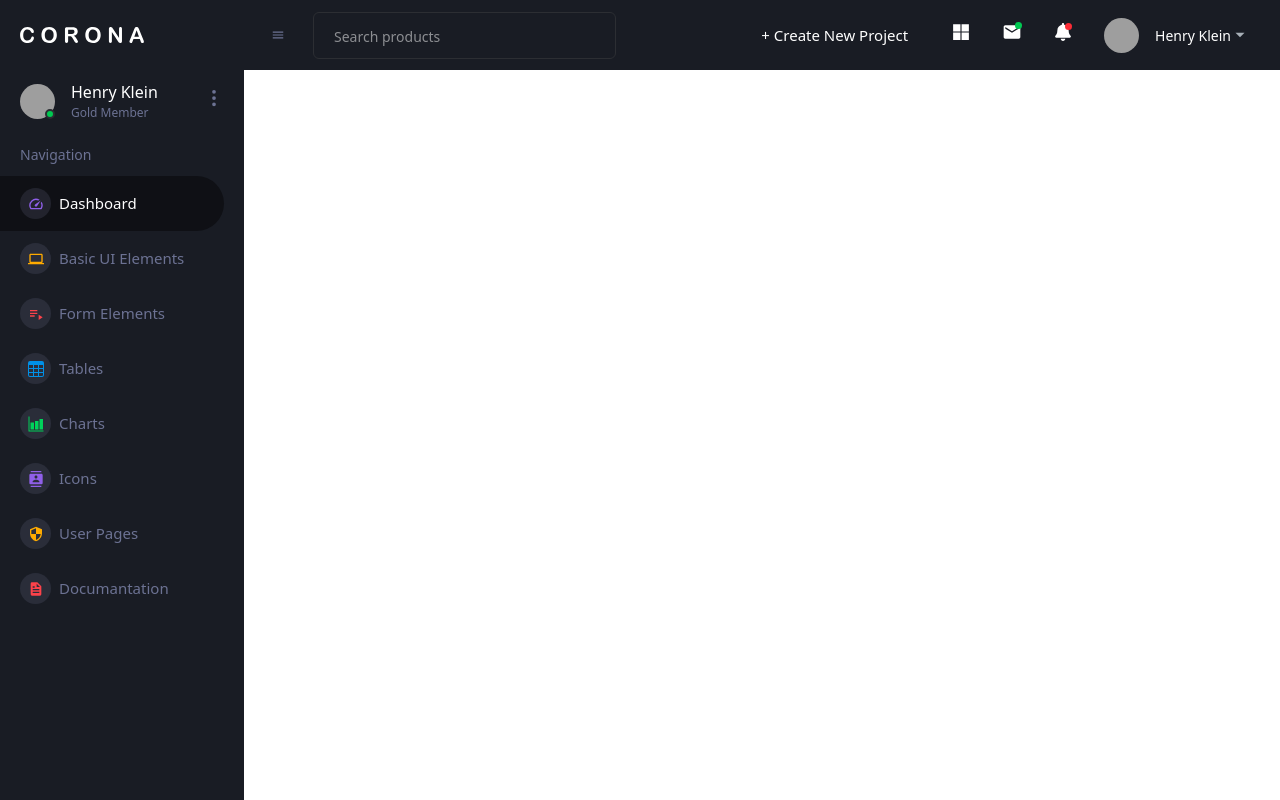
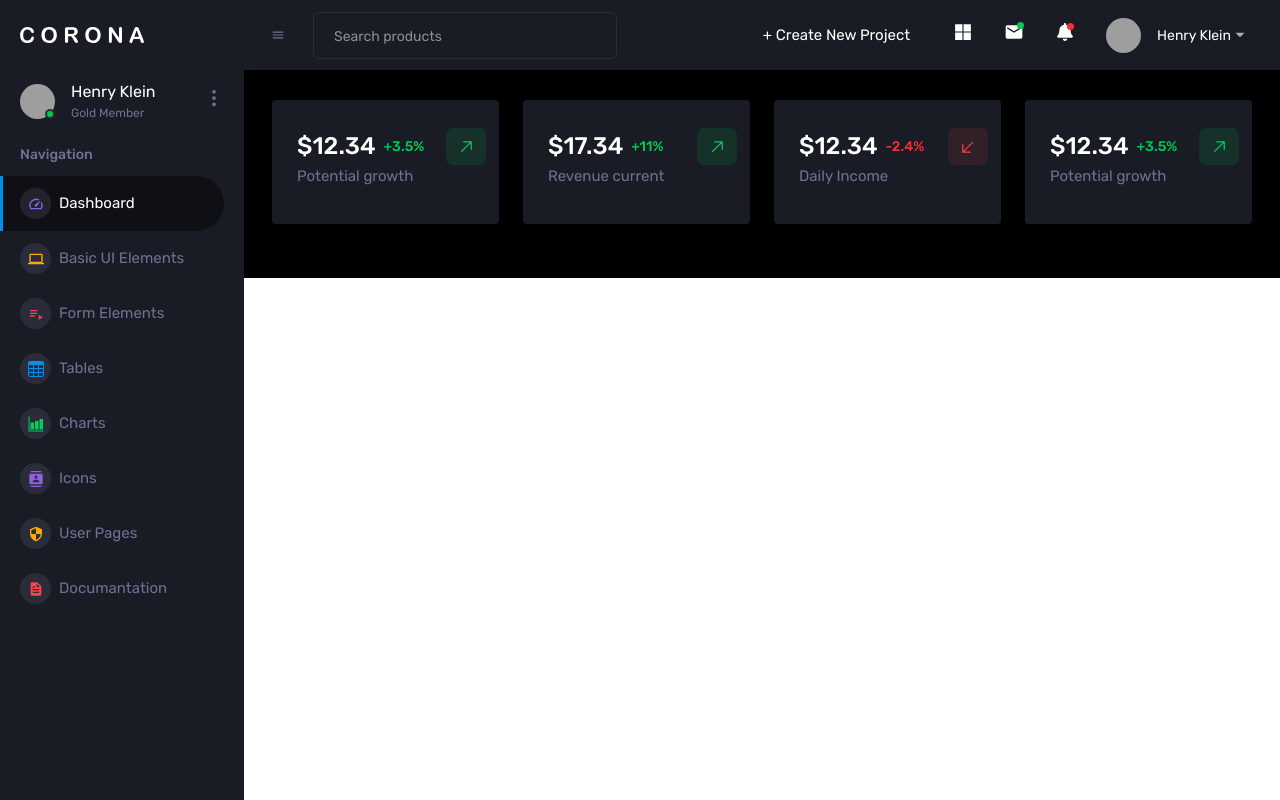
Before and after one commit to VISHNU-M123/PHOZOGY, a React (Vite) app in the folder admin/: page / in a window 1280 px wide. Built offline with nearby package versions, Linux system fonts and the light colour scheme; grey boxes are pictures that could not be loaded.

Commit message:
navbar and sidebar completed

```diff
--- a/admin/src/components/Navbar.jsx
+++ b/admin/src/components/Navbar.jsx
@@ -88,8 +88,8 @@ const Navbar = ({toggleSidebarItems}) => {
         </ul>
         <ul className='flex items-center'>
           <li ref={menuRef} className='relative hidden lg:block'>
-            <button onClick={() => setIsOpen(!isOpen)} className={`mx-[16px] ${isOpen ? 'bg-green-500' : ''} text-white px-[12px] py-[6px] text-[15px] rounded-[4px] cursor-pointer`}>+ Create New Project</button>
-            <div className={`bg-[#191c24] absolute rounded-[4px] min-w-[230px] mt-0 top-[48px] left-auto right-0 shadow-[0px_0px_35px_-3px_rgb(0,0,0)] transition-all ease-in-out duration-300 ${isOpen ? 'opacity-100 translate-y-0 pointer-events-auto' : 'opacity-0 -translate-y-4 pointer-events-none'}`}>
+            <button onClick={() => setIsOpen(!isOpen)} className={`mx-[16px] ${isOpen ? 'bg-green-500' : ''} text-white px-[12px] py-[6px] text-[15px] rounded-[4px] hover:bg-green-500 cursor-pointer`}>+ Create New Project</button>
+            <div className={`bg-[#191c24] absolute rounded-[4px] min-w-[235px] mt-0 top-[48px] left-auto right-0 shadow-[0px_0px_35px_-3px_rgb(0,0,0)] transition-all ease-in-out duration-300 ${isOpen ? 'opacity-100 translate-y-0 pointer-events-auto' : 'opacity-0 -translate-y-4 pointer-events-none'}`}>
               <h1 className='p-[16px] text-[15px] font-[500] text-white'>Projects</h1>
               <div className='h-[0.5px] w-full bg-gray-700'></div>
               <a href="" className='flex items-center py-[11px] px-[13px]'>
@@ -138,7 +138,7 @@ const Navbar = ({toggleSidebarItems}) => {
               <MdEmail size={20} color='white' />
               <span className='absolute w-[7px] h-[7px] bg-green-500 top-0 right-0 rounded-full'></span>
             </a>
-            <div className={`absolute mt-0 top-[48px] md:left-auto md:right-0 md:translate-x-0 left-1/2 -translate-x-1/2 max-w-[90vw] rounded-[4px] bg-[#191c24] shadow-[0px_0px_35px_-3px_rgb(0,0,0)] min-w-[250px] transition-all ease-in-out duration-300 ${isEmailMsgOpen ? 'opacity-100 translate-y-0 pointer-events-auto' : 'opacity-0 -translate-y-4 pointer-events-none'}`}>
+            <div className={`absolute mt-0 top-[48px] md:left-auto md:right-0 md:translate-x-0 left-1/2 -translate-x-1/2 max-w-[90vw] rounded-[4px] bg-[#191c24] shadow-[0px_0px_35px_-3px_rgb(0,0,0)] min-w-[260px] transition-all ease-in-out duration-300 ${isEmailMsgOpen ? 'opacity-100 translate-y-0 pointer-events-auto' : 'opacity-0 -translate-y-4 pointer-events-none'}`}>
               <h1 className='p-[16px] text-[15px] font-[500] text-white'>Messages</h1>
               <div className='h-[1px] w-full bg-gray-700'></div>
               <a href="" className='py-[11px] px-[13px] flex items-center cursor-pointer'>
@@ -268,8 +268,8 @@ const Navbar = ({toggleSidebarItems}) => {
             <div className='fixed inset-0 z-40 lg:hidden' onClick={() => setIsMobileSidebarOpen(false)}></div>
           )
         }
-        <div className={`fixed top-0 right-0 h-full w-[244px] bg-[#191c24] -z-1 transition-transform duration-300 ease-in-out ${isMobileSidebarOpen ? 'translate-x-0' : 'translate-x-full'} lg:hidden`}>
-          <Sidebar showItems={true}/>
+        <div className={`fixed top-[70px] right-0 h-full w-[244px] bg-[#191c24] z-50 transition-transform duration-300 ease-in-out ${isMobileSidebarOpen ? 'translate-x-0' : 'translate-x-full'} lg:hidden`}>
+          <Sidebar showItems={true} hideLogoSection={true}/>
         </div>
       </div>
     </div>
--- a/admin/src/components/Sidebar.jsx
+++ b/admin/src/components/Sidebar.jsx
@@ -15,7 +15,7 @@ import { MdContacts } from "react-icons/md";
 import { MdOutlineSecurity } from "react-icons/md";
 import { BiSolidFile } from "react-icons/bi";
 
-const Sidebar = ({showItems}) => {
+const Sidebar = ({showItems, hideLogoSection = false}) => {
 
     const [isOpen, setIsOpen] = useState(false);
     const menuRef = useRef(null);
@@ -33,6 +33,8 @@ const Sidebar = ({showItems}) => {
     <div>
         {/* nav */}
         <div className={`bg-[#191c24] min-h-[calc(100vh-70px)] h-[100vh] ${showItems ? 'w-[244px]' : 'w-[70px]'} transition-all duration-300 ease-in-out`}>
+            {
+                !hideLogoSection && (
                     <div className='w-[244px] h-[70px] bg-[#191c24] flex items-center transition-all duration-300'>
                         {showItems ? (
                             <a href="" className='pl-[20px] transition-opacity duration-300 opacity-100'>
@@ -44,6 +46,8 @@ const Sidebar = ({showItems}) => {
                             </a>
                         )}
                     </div>
+                )
+            }
             <ul className='mb-[60px]'>
                 <li>
                     <div className={`flex items-center py-[10px] ${showItems ? 'justify-between px-[20px]' : 'justify-center'}`}>
@@ -63,7 +67,7 @@ const Sidebar = ({showItems}) => {
                             </button>
                             {
                                 isOpen && (
-                                    <div className='absolute bg-[#191c24] min-w-[200px] mt-2 rounded-sm shadow-lg border border-[rgba(0,0,0,0.15)] z-10 top-full left-0'>
+                                    <div className='absolute bg-[#191c24] min-w-[200px] mt-2 rounded-sm shadow-lg border border-[rgba(0,0,0,0.15)] z-10 top-full lg:left-0 left-auto right-0'>
                                         <a href="" className='flex items-center py-[11px] px-[13px]'>
                                             <div>
                                                 <div className='w-[30px] h-[30px] bg-black rounded-full flex items-center justify-center'>
@@ -108,7 +112,8 @@ const Sidebar = ({showItems}) => {
                     </li>
                 )}
                 <li className={`${showItems ? 'pr-[20px]' : 'p-0'}`}>
-                    <a href="" className='flex items-center py-[12px] pr-[10px] pl-[20px] rounded-[0_100px_100px_0] bg-[#0f1015]'>
+                    <a href="" className='flex items-center py-[12px] pr-[10px] pl-[20px] rounded-[0_100px_100px_0] bg-[#0f1015] relative'>
+                        <div className='absolute left-0 top-0 bg-[#0090e7] w-[3px] h-full'></div>
                         <span className='w-[31px] h-[31px] bg-[#6c7293]/20 rounded-full flex items-center justify-center mr-[8px]'>
                             <MdOutlineSpeed className='text-[#8f5fe8]' />
                         </span>
--- a/admin/src/index.css
+++ b/admin/src/index.css
@@ -1 +1,6 @@
+@import url('https://fonts.googleapis.com/css2?family=Rubik:ital,wght@0,300..900;1,300..900&display=swap');
 @import "tailwindcss";
+
+*{
+    font-family: "Rubik", sans-serif;
+}
--- a/admin/src/pages/Dashboard.jsx
+++ b/admin/src/pages/Dashboard.jsx
@@ -1,6 +1,8 @@
 import React, { useState } from "react";
 import Sidebar from "../components/Sidebar";
 import Navbar from "../components/Navbar";
+import { GoArrowUpRight } from "react-icons/go";
+import { GoArrowDownLeft } from "react-icons/go";
 
 const Dashboard = () => {
 
@@ -18,7 +20,90 @@ const Dashboard = () => {
         <div className="w-full">
           <Navbar toggleSidebarItems={toggleSidebarItems} />
           <div>
-
+            <div className="bg-[#000000] py-[30px] px-[28px] w-full">
+              <div className="-mx-3 grid grid-cols-1 md:grid-cols-2 xl:grid-cols-4">
+                <div className="mb-[24px] px-3">
+                  <div className="w-full rounded-[4px] bg-[#191c24]">
+                    <div className="py-[28px] px-[25px]">
+                      <div className="flex flex-wrap">
+                        <div className="w-3/4">
+                          <div className="flex items-center self-start">
+                            <h1 className="text-[24px] font-[500] text-white">$12.34</h1>
+                            <p className="font-[500] ml-[8px] text-[14px] text-green-500">+3.5%</p>
+                          </div>
+                        </div>
+                        <div className="col-3/9 w-1/4 px-4">
+                          <div className="w-[40px] h-[37px] rounded-[7px] bg-[rgba(0,210,91,0.11)] flex items-center justify-center">
+                            <GoArrowUpRight  className="text-[20px] text-[#00d25b]" />
+                          </div>
+                        </div>
+                      </div>
+                      <h1 className="text-[#6c7293] text-[15px] mb-[8px] font-normal">Potential growth</h1>
+                    </div>
+                  </div>
+                </div>
+                <div className="mb-[24px] px-3">
+                  <div className="w-full rounded-[4px] bg-[#191c24]">
+                    <div className="py-[28px] px-[25px]">
+                      <div className="flex flex-wrap">
+                        <div className="w-3/4">
+                          <div className="flex items-center self-start">
+                            <h1 className="text-[24px] font-[500] text-white">$17.34</h1>
+                            <p className="font-[500] ml-[8px] text-[14px] text-green-500">+11%</p>
+                          </div>
+                        </div>
+                        <div className="col-3/9 w-1/4 px-4">
+                          <div className="w-[40px] h-[37px] rounded-[7px] bg-[rgba(0,210,91,0.11)] flex items-center justify-center">
+                            <GoArrowUpRight  className="text-[20px] text-[#00d25b]" />
+                          </div>
+                        </div>
+                      </div>
+                      <h1 className="text-[#6c7293] text-[15px] mb-[8px] font-normal">Revenue current</h1>
+                    </div>
+                  </div>
+                </div>
+                <div className="mb-[24px] px-3">
+                  <div className="w-full rounded-[4px] bg-[#191c24]">
+                    <div className="py-[28px] px-[25px]">
+                      <div className="flex flex-wrap">
+                        <div className="w-3/4">
+                          <div className="flex items-center self-start">
+                            <h1 className="text-[24px] font-[500] text-white">$12.34</h1>
+                            <p className="font-[500] ml-[8px] text-[14px] text-red-500">-2.4%</p>
+                          </div>
+                        </div>
+                        <div className="col-3/9 w-1/4 px-4">
+                          <div className="w-[40px] h-[37px] rounded-[7px] bg-[rgba(252,66,74,0.11)] flex items-center justify-center">
+                            <GoArrowDownLeft   className="text-[20px] text-[#fc424a]" />
+                          </div>
+                        </div>
+                      </div>
+                      <h1 className="text-[#6c7293] text-[15px] mb-[8px] font-normal">Daily Income</h1>
+                    </div>
+                  </div>
+                </div>
+                <div className="mb-[24px] px-3">
+                  <div className="w-full rounded-[4px] bg-[#191c24]">
+                    <div className="py-[28px] px-[25px]">
+                      <div className="flex flex-wrap">
+                        <div className="w-3/4">
+                          <div className="flex items-center self-start">
+                            <h1 className="text-[24px] font-[500] text-white">$12.34</h1>
+                            <p className="font-[500] ml-[8px] text-[14px] text-green-500">+3.5%</p>
+                          </div>
+                        </div>
+                        <div className="col-3/9 w-1/4 px-4">
+                          <div className="w-[40px] h-[37px] rounded-[7px] bg-[rgba(0,210,91,0.11)] flex items-center justify-center">
+                            <GoArrowUpRight  className="text-[20px] text-[#00d25b]" />
+                          </div>
+                        </div>
+                      </div>
+                      <h1 className="text-[#6c7293] text-[15px] mb-[8px] font-normal">Potential growth</h1>
+                    </div>
+                  </div>
+                </div>
+              </div>
+            </div>
           </div>
         </div>
       </div>
```
Lines whose indentation alone changed are shown as unchanged.
